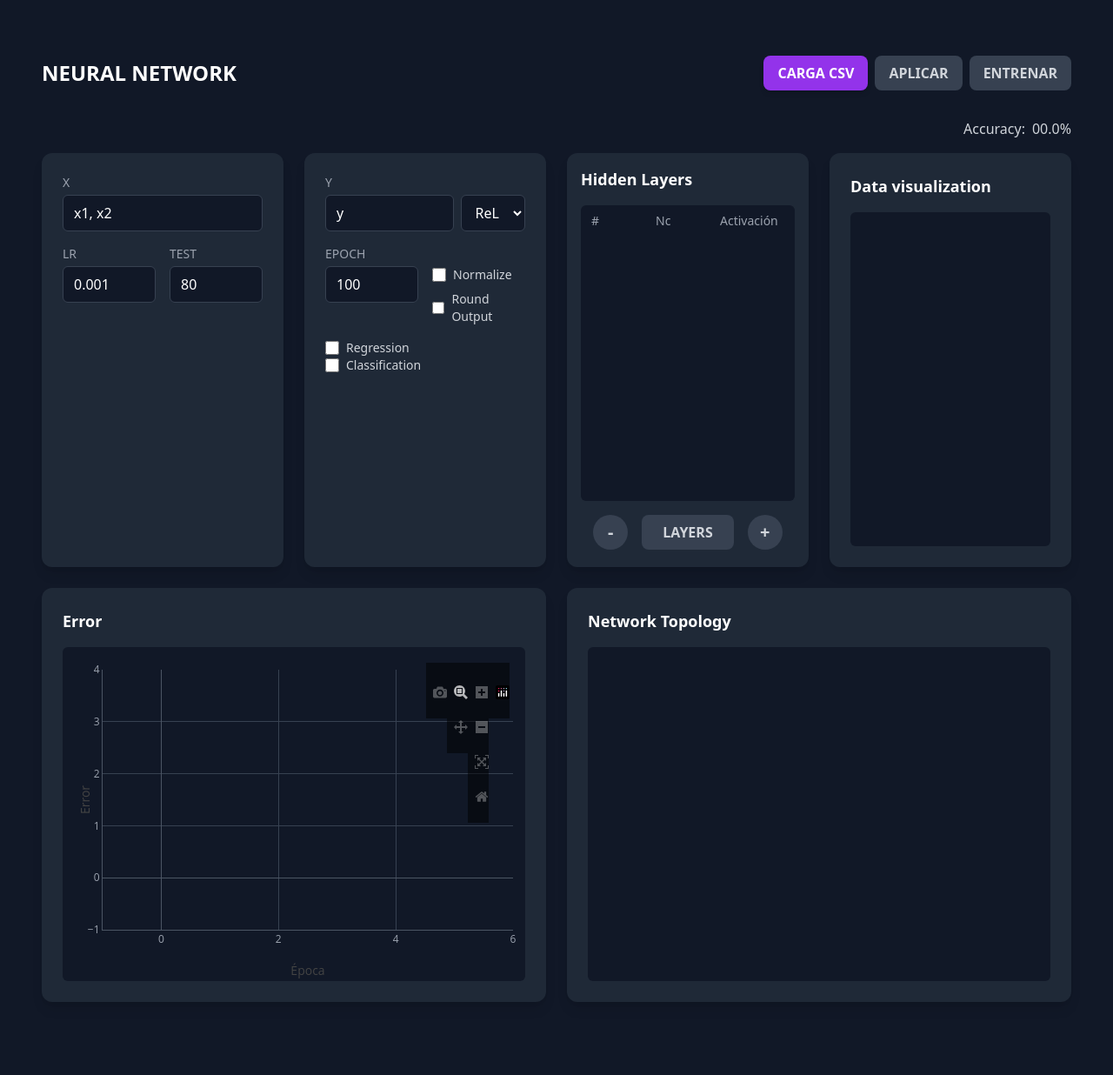
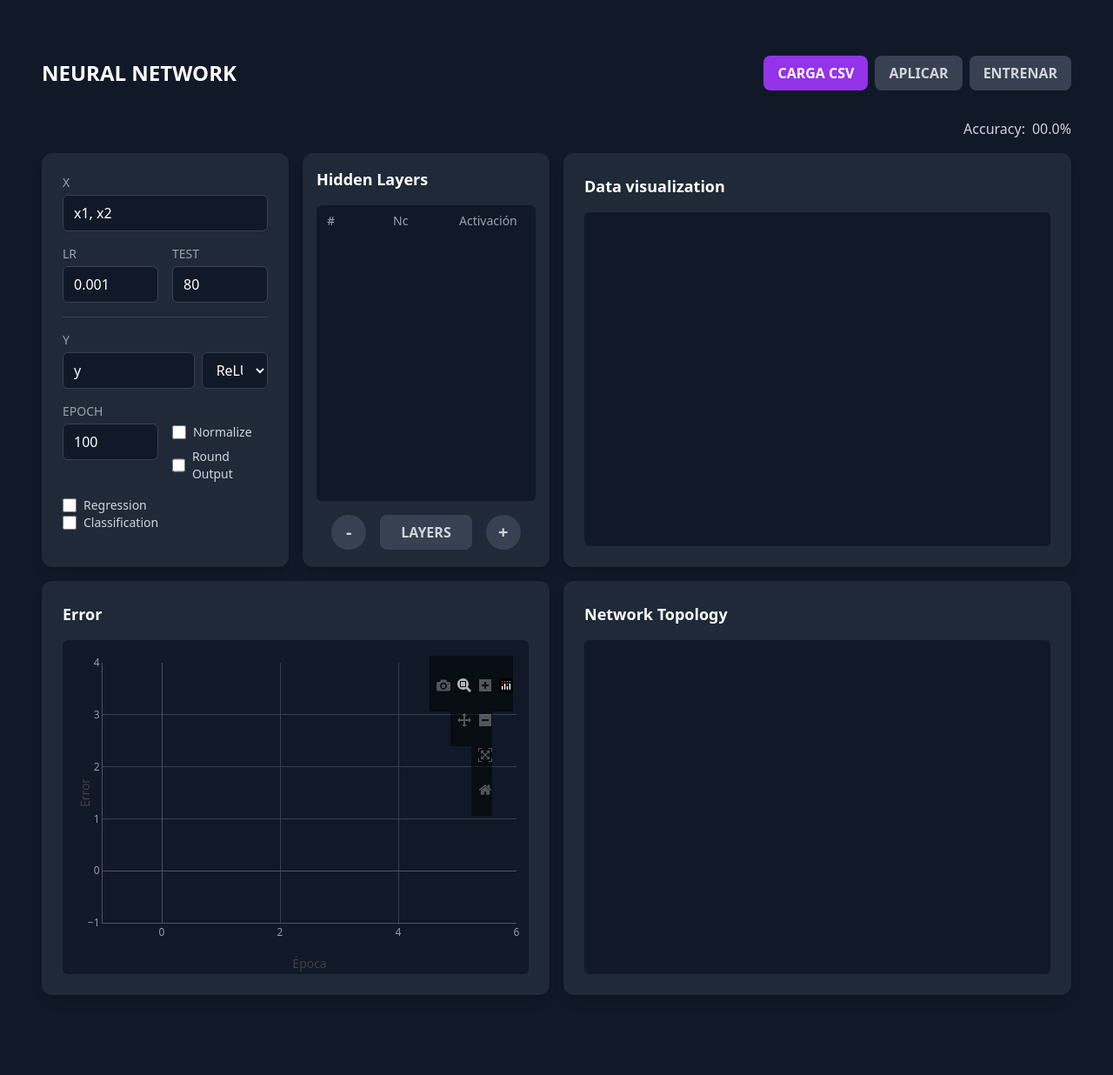
Before and after one commit to lemisora/neuron-django, a Django app: page / in a window 1280 px wide. Shown: the whole page at 87% size. After the commit the page ends 1144 px from the top, so only its background shows below. Run offline with Django 5.2, Linux system fonts and the light colour scheme; some libraries are stand-ins or nearby versions.

Commit message:
Se cambia el Layout para hacerlo más dinámico y mejorar la apariencia de la 'visualización de datos'

```diff
--- a/src/core/templates/core/home.html
+++ b/src/core/templates/core/home.html
@@ -1,7 +1,7 @@
 {% extends 'base.html' %} {% block title %}Prototipo de Red Neuronal{%endblock%}
 {% load static %} {% block content %}
-<div class="bg-gray-900 text-gray-300 min-h-screen p-4 md:p-8 font-sans">
-    <div class="max-w-7xl mx-auto">
+<div class="bg-gray-900 text-gray-300 min-h-screen p-2 md:p-4 lg:p-8 font-sans">
+    <div class="max-w-screen-2xl mx-auto">
         <header
             class="flex flex-col md:flex-row justify-between items-center mb-8"
         >
@@ -36,8 +36,9 @@
             <span id="accuracy"> 00.0 </span> %
         </div>
 
-        <div class="grid grid-cols-1 md:grid-cols-2 lg:grid-cols-4 gap-6">
+        <div class="grid grid-cols-1 md:grid-cols-2 lg:grid-cols-4 gap-4">
             <div class="bg-gray-800 p-6 rounded-xl shadow-lg space-y-4">
+                <!-- Apartado para variables de entrada (x) -->
                 <div>
                     <label
                         for="x-columns"
@@ -79,9 +80,10 @@
                         />
                     </div>
                 </div>
-            </div>
 
-            <div class="bg-gray-800 p-6 rounded-xl shadow-lg space-y-4">
+                <hr class="border-gray-700" />
+
+                <!-- Apartado para clases objetivo (y) -->
                 <div>
                     <label
                         for="y-column"
@@ -156,7 +158,8 @@
                         />
                         <label
                             for="regression"
-                            class="ml-2 block text-sm text-gray-300">Regression</label
+                            class="ml-2 block text-sm text-gray-300"
+                            >Regression</label
                         >
                     </div>
 
@@ -168,7 +171,8 @@
                         />
                         <label
                             for="classification"
-                            class="ml-2 block text-sm text-gray-300">Classification</label
+                            class="ml-2 block text-sm text-gray-300"
+                            >Classification</label
                         >
                     </div>
                 </div>
@@ -212,7 +216,7 @@
                 </div>
             </div>
 
-            <div class="bg-gray-800 p-6 rounded-xl shadow-lg">
+            <div class="bg-gray-800 p-6 rounded-xl shadow-lg lg:col-span-2">
                 <h2 class="text-lg font-semibold text-white mb-4">
                     Data visualization
                 </h2>
--- a/src/static/css/output.css
+++ b/src/static/css/output.css
@@ -641,6 +641,11 @@ video {
   margin-bottom: 1rem;
 }
 
+.my-2 {
+  margin-top: 0.5rem;
+  margin-bottom: 0.5rem;
+}
+
 .mb-1 {
   margin-bottom: 0.25rem;
 }
@@ -745,6 +750,10 @@ video {
   max-width: 80rem;
 }
 
+.max-w-screen-2xl {
+  max-width: 1536px;
+}
+
 .grid-cols-1 {
   grid-template-columns: repeat(1, minmax(0, 1fr));
 }
@@ -811,6 +820,10 @@ video {
 
 .gap-8 {
   gap: 2rem;
+}
+
+.gap-2 {
+  gap: 0.5rem;
 }
 
 .gap-x-4 {
@@ -977,6 +990,11 @@ video {
   padding-bottom: 2rem;
 }
 
+.py-6 {
+  padding-top: 1.5rem;
+  padding-bottom: 1.5rem;
+}
+
 .pt-6 {
   padding-top: 1.5rem;
 }
@@ -1118,6 +1136,14 @@ video {
   .md\:p-8 {
     padding: 2rem;
   }
+
+  .md\:p-6 {
+    padding: 1.5rem;
+  }
+
+  .md\:p-4 {
+    padding: 1rem;
+  }
 }
 
 @media (min-width: 1024px) {
@@ -1132,4 +1158,8 @@ video {
   .lg\:grid-cols-3 {
     grid-template-columns: repeat(3, minmax(0, 1fr));
   }
+
+  .lg\:p-8 {
+    padding: 2rem;
+  }
 }
```
